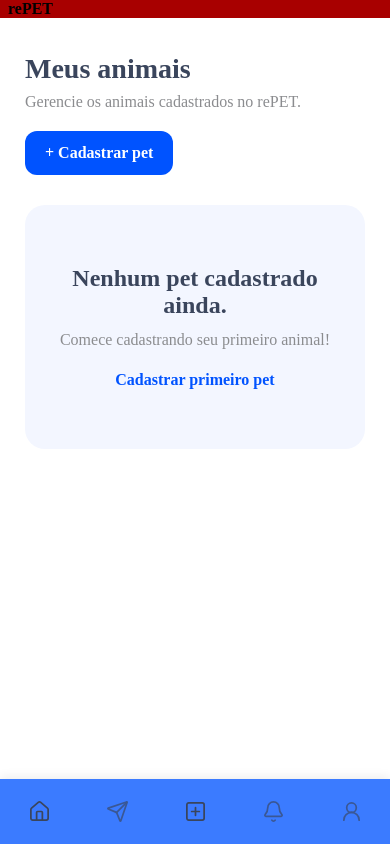
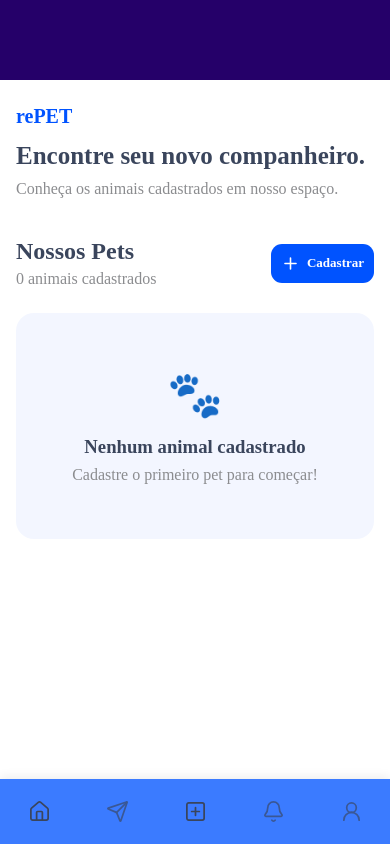
Before and after one commit to jsoares00/projeto-rePET, a React (Vite) app: page /lista-pets in a window 390 px wide. Built offline with nearby package versions, Linux system fonts and the light colour scheme.

Commit message:
atualizaçao

```diff
--- a/src/App.jsx
+++ b/src/App.jsx
@@ -4,7 +4,7 @@ import { BrowserRouter, Routes, Route, Link } from 'react-router-dom'
 
 import Cabecalho from './componentes/cabecalho/cabecalho'
 import Principal from './componentes/principal/principal'
-import CadastroPet from './paginas/CadastroPet/CadastroPet'
+import CadastroPet from './paginas/cadastroPet/cadastroPet'
 import ListaPets from './paginas/listaPet/listaPET'
 import MenuInferior from './componentes/menuInferior/menuInferior'
 
@@ -14,7 +14,7 @@ function App() {
        <div className='app'>
         <Cabecalho />
           <Routes>
-          <Route path="/" element={<Principal />} />
+          <Route path="/" element={<ListaPets />} />
           <Route path="/cadastro-pet" element={<CadastroPet />} />
           <Route path="/lista-pets" element={<ListaPets/>} />
           <Route path="/cadastro-pet/:id" element={<CadastroPet />} />
--- a/src/componentes/botaoCustomizado/botaoCustomizado.css
+++ b/src/componentes/botaoCustomizado/botaoCustomizado.css
@@ -22,3 +22,4 @@
   background-color: var(--cor-secundaria);
   color: var(--cor-texto-claro);
 }
+npm
--- a/src/componentes/botaoCustomizado/botaoCustomizado.jsx
+++ b/src/componentes/botaoCustomizado/botaoCustomizado.jsx
@@ -1,4 +1,4 @@
-import "./BotaoCustomizado.css";
+import "./botaoCustomizado.css";
 
 function BotaoCustomizado(props) {
   const classes = ["BotaoCustomizado_root"];
--- a/src/componentes/cabecalho/cabecalho.css
+++ b/src/componentes/cabecalho/cabecalho.css
@@ -1,7 +1,14 @@
 .Cabecalho_root {
-    background-color: rgb(168, 0, 0);
+    width: 100%;
+    height: 80px;
     display: flex;
     align-items: center;
-    justify-content: space-between;
-    padding: 0px 8px;
+    padding: 0 25px;
+    background-color: #250069;
 }
+
+.Cabecalho_logo {
+    width: 12px;
+    height: 20px;
+    object-fit: contain;
+}
--- a/src/componentes/cabecalho/cabecalho.jsx
+++ b/src/componentes/cabecalho/cabecalho.jsx
@@ -1,9 +1,11 @@
 import './Cabecalho.css'
 
 function Cabecalho() {
-    return <header className='Cabecalho_root'>
-        <h4>rePET</h4>
-    </header>
+    return (
+        <header className="Cabecalho_root">
+
+        </header>
+    )
 }
 
 export default Cabecalho
--- a/src/paginas/cadastroPet/cadastroPet.jsx
+++ b/src/paginas/cadastroPet/cadastroPet.jsx
@@ -8,7 +8,7 @@ import {
     atualizarPet
 } from '../../services/petService'
 
-import './CadastroPet.css'
+import './cadastroPet.css'
 
 function CadastroPet() {
     const navigate = useNavigate()
--- a/src/paginas/listaPet/listaPET.css
+++ /dev/null
@@ -1,130 +0,0 @@
-
-.ListaPets {
-    max-width: 1100px;
-    margin: 0 auto;
-    padding: 35px 25px 100px;
-    color: #3A455C;
-}
-
-.ListaPets_topo {
-    display: flex;
-    justify-content: space-between;
-    align-items: center;
-    gap: 20px;
-    margin-bottom: 30px;
-}
-
-.ListaPets_topo h1 {
-    font-size: 28px;
-    margin-bottom: 8px;
-}
-
-.ListaPets_topo p {
-    color: #8B8C8F;
-}
-
-.ListaPets_botao {
-    background: #0053FF;
-    color: white;
-    padding: 13px 20px;
-    border-radius: 12px;
-    text-decoration: none;
-    font-weight: 600;
-}
-
-.ListaPets_vazio {
-    background: #F3F6FF;
-    padding: 60px 20px;
-    border-radius: 20px;
-    text-align: center;
-}
-
-.ListaPets_vazio p {
-    color: #8B8C8F;
-    margin: 12px 0 22px;
-}
-
-.ListaPets_vazio a {
-    color: #0053FF;
-    font-weight: bold;
-    text-decoration: none;
-}
-
-.ListaPets_grade {
-    display: grid;
-    grid-template-columns: repeat(auto-fill, minmax(260px, 1fr));
-    gap: 22px;
-}
-
-.ListaPets_card {
-    background: #F3F6FF;
-    border-radius: 18px;
-    overflow: hidden;
-}
-
-.ListaPets_foto {
-    height: 170px;
-    background: #E5ECFF;
-    display: flex;
-    align-items: center;
-    justify-content: center;
-}
-
-.ListaPets_foto img {
-    width: 100%;
-    height: 100%;
-    object-fit: cover;
-}
-
-.ListaPets_foto span {
-    font-size: 55px;
-}
-
-.ListaPets_informacoes {
-    padding: 20px;
-}
-
-.ListaPets_informacoes h2 {
-    font-size: 21px;
-    margin-bottom: 10px;
-}
-
-.ListaPets_informacoes p {
-    color: #8B8C8F;
-    margin-bottom: 7px;
-}
-
-.ListaPets_acoes {
-    display: flex;
-    gap: 10px;
-    margin-top: 20px;
-}
-
-.ListaPets_acoes a,
-.ListaPets_acoes button {
-    flex: 1;
-    text-align: center;
-    padding: 10px;
-    border-radius: 9px;
-    border: none;
-    text-decoration: none;
-    cursor: pointer;
-    font-weight: 600;
-}
-
-.ListaPets_acoes a {
-    background: #3B7BFF;
-    color: white;
-}
-
-.ListaPets_acoes button {
-    background: #FFFFFF;
-    color: #D94343;
-}
-
-@media (max-width: 600px) {
-    .ListaPets_topo {
-        flex-direction: column;
-        align-items: flex-start;
-    }
-}
--- a/src/paginas/listaPet/listaPET.jsx
+++ b/src/paginas/listaPet/listaPET.jsx
@@ -1,8 +1,14 @@
 
 import { useEffect, useState } from 'react'
 import { Link } from 'react-router-dom'
-import { listarPets, excluirPet } from '../../services/petService.js'
-import './listaPets.css'
+import { Plus } from 'lucide-react'
+
+import {
+    listarPets,
+    excluirPet
+} from '../../services/petService'
+
+import './ListaPets.css'
 
 function ListaPets() {
     const [pets, setPets] = useState([])
@@ -16,11 +22,7 @@ function ListaPets() {
     }, [])
 
     function removerPet(id) {
-        const confirmar = window.confirm(
-            'Deseja realmente excluir este pet?'
-        )
-
-        if (confirmar) {
+        if (window.confirm('Deseja realmente excluir este pet?')) {
             excluirPet(id)
             carregarPets()
         }
@@ -28,30 +30,38 @@ function ListaPets() {
 
     return (
         <main className="ListaPets">
+
             <header className="ListaPets_topo">
+                <span className="ListaPets_marca">rePET</span>
+
+                <h1>Encontre seu novo companheiro.</h1>
+
+                <p>Conheça os animais cadastrados em nosso espaço.</p>
+            </header>
+
+            <section className="ListaPets_titulo">
                 <div>
-                    <h1>Meus animais</h1>
-                    <p>Gerencie os animais cadastrados no rePET.</p>
+                    <h2>Nossos Pets</h2>
+                    <p>{pets.length} animais cadastrados</p>
                 </div>
 
-                <Link to="/cadastro-pet" className="ListaPets_botao">
-                    + Cadastrar pet
+                <Link to="/cadastro-pet" className="ListaPets_adicionar">
+                    <Plus size={19} />
+                    Cadastrar
                 </Link>
-            </header>
+            </section>
 
             {pets.length === 0 ? (
-                <section className="ListaPets_vazio">
-                    <h2>Nenhum pet cadastrado ainda.</h2>
-                    <p>Comece cadastrando seu primeiro animal!</p>
-
-                    <Link to="/cadastro-pet">
-                        Cadastrar primeiro pet
-                    </Link>
-                </section>
+                <div className="ListaPets_vazio">
+                    <span>🐾</span>
+                    <h3>Nenhum animal cadastrado</h3>
+                    <p>Cadastre o primeiro pet para começar!</p>
+                </div>
             ) : (
                 <section className="ListaPets_grade">
                     {pets.map((pet) => (
                         <article className="ListaPets_card" key={pet.id}>
+
                             <div className="ListaPets_foto">
                                 {pet.foto ? (
                                     <img src={pet.foto} alt={pet.nome} />
@@ -61,9 +71,17 @@ function ListaPets() {
                             </div>
 
                             <div className="ListaPets_informacoes">
-                                <h2>{pet.nome}</h2>
-                                <p>{pet.especie} • {pet.raca}</p>
-                                <p>{pet.sexo} • {pet.porte}</p>
+                                <h3>{pet.nome}</h3>
+
+                                <p>{pet.especie} • {pet.raca || 'Raça não informada'}</p>
+
+                                <p>{pet.sexo} • Porte {pet.porte}</p>
+
+                                {pet.descricao && (
+                                    <p className="ListaPets_descricao">
+                                        {pet.descricao}
+                                    </p>
+                                )}
 
                                 <div className="ListaPets_acoes">
                                     <Link to={`/cadastro-pet/${pet.id}`}>
@@ -75,11 +93,11 @@ function ListaPets() {
                                     </button>
                                 </div>
                             </div>
+
                         </article>
                     ))}
                 </section>
             )}
-
 
         </main>
     )
--- a/src/paginas/listaPet/listaPets.css
+++ b/src/paginas/listaPet/listaPets.css
@@ -1,58 +1,60 @@
 
 .ListaPets {
     max-width: 1100px;
-    margin: 0 auto;
-    padding: 35px 25px 100px;
+    margin: auto;
+    padding: 35px 25px 110px;
     color: #3A455C;
 }
 
 .ListaPets_topo {
+    margin-bottom: 40px;
+}
+
+.ListaPets_marca {
+    color: #0053FF;
+    font-weight: 800;
+    font-size: 20px;
+}
+
+.ListaPets_topo h1 {
+    font-size: 30px;
+    max-width: 550px;
+    margin: 14px 0 10px;
+}
+
+.ListaPets_topo p,
+.ListaPets_titulo p {
+    color: #8B8C8F;
+}
+
+.ListaPets_titulo {
     display: flex;
     justify-content: space-between;
     align-items: center;
-    gap: 20px;
-    margin-bottom: 30px;
+    gap: 15px;
+    margin-bottom: 25px;
 }
 
-.ListaPets_topo h1 {
-    font-size: 28px;
-    margin-bottom: 8px;
+.ListaPets_titulo h2 {
+    font-size: 24px;
+    margin-bottom: 5px;
 }
 
-.ListaPets_topo p {
-    color: #8B8C8F;
-}
-
-.ListaPets_botao {
+.ListaPets_adicionar {
+    display: flex;
+    align-items: center;
+    gap: 7px;
     background: #0053FF;
     color: white;
-    padding: 13px 20px;
-    border-radius: 12px;
+    padding: 12px 18px;
+    border-radius: 11px;
     text-decoration: none;
     font-weight: 600;
 }
 
-.ListaPets_vazio {
-    background: #F3F6FF;
-    padding: 60px 20px;
-    border-radius: 20px;
-    text-align: center;
-}
-
-.ListaPets_vazio p {
-    color: #8B8C8F;
-    margin: 12px 0 22px;
-}
-
-.ListaPets_vazio a {
-    color: #0053FF;
-    font-weight: bold;
-    text-decoration: none;
-}
-
 .ListaPets_grade {
     display: grid;
-    grid-template-columns: repeat(auto-fill, minmax(260px, 1fr));
+    grid-template-columns: repeat(auto-fill, minmax(250px, 1fr));
     gap: 22px;
 }
 
@@ -63,7 +65,7 @@
 }
 
 .ListaPets_foto {
-    height: 170px;
+    height: 190px;
     background: #E5ECFF;
     display: flex;
     align-items: center;
@@ -81,23 +83,29 @@
 }
 
 .ListaPets_informacoes {
-    padding: 20px;
+    padding: 18px;
 }
 
-.ListaPets_informacoes h2 {
+.ListaPets_informacoes h3 {
     font-size: 21px;
-    margin-bottom: 10px;
+    margin-bottom: 9px;
 }
 
 .ListaPets_informacoes p {
     color: #8B8C8F;
+    font-size: 14px;
     margin-bottom: 7px;
+}
+
+.ListaPets_descricao {
+    margin-top: 12px;
+    line-height: 1.5;
 }
 
 .ListaPets_acoes {
     display: flex;
     gap: 10px;
-    margin-top: 20px;
+    margin-top: 18px;
 }
 
 .ListaPets_acoes a,
@@ -118,13 +126,44 @@
 }
 
 .ListaPets_acoes button {
-    background: #FFFFFF;
+    background: white;
     color: #D94343;
 }
 
+.ListaPets_vazio {
+    background: #F3F6FF;
+    padding: 55px 20px;
+    border-radius: 18px;
+    text-align: center;
+}
+
+.ListaPets_vazio span {
+    font-size: 45px;
+}
+
+.ListaPets_vazio h3 {
+    margin: 15px 0 8px;
+}
+
+.ListaPets_vazio p {
+    color: #8B8C8F;
+}
+
 @media (max-width: 600px) {
-    .ListaPets_topo {
-        flex-direction: column;
-        align-items: flex-start;
+    .ListaPets {
+        padding: 25px 16px 100px;
+    }
+
+    .ListaPets_topo h1 {
+        font-size: 25px;
+    }
+
+    .ListaPets_titulo {
+        align-items: center;
+    }
+
+    .ListaPets_adicionar {
+        padding: 10px;
+        font-size: 13px;
     }
 }
```
Also changed, not shown: src/services/petservices.js (deleted, +0 -49 lines), public/logoapp.jpg (added).
